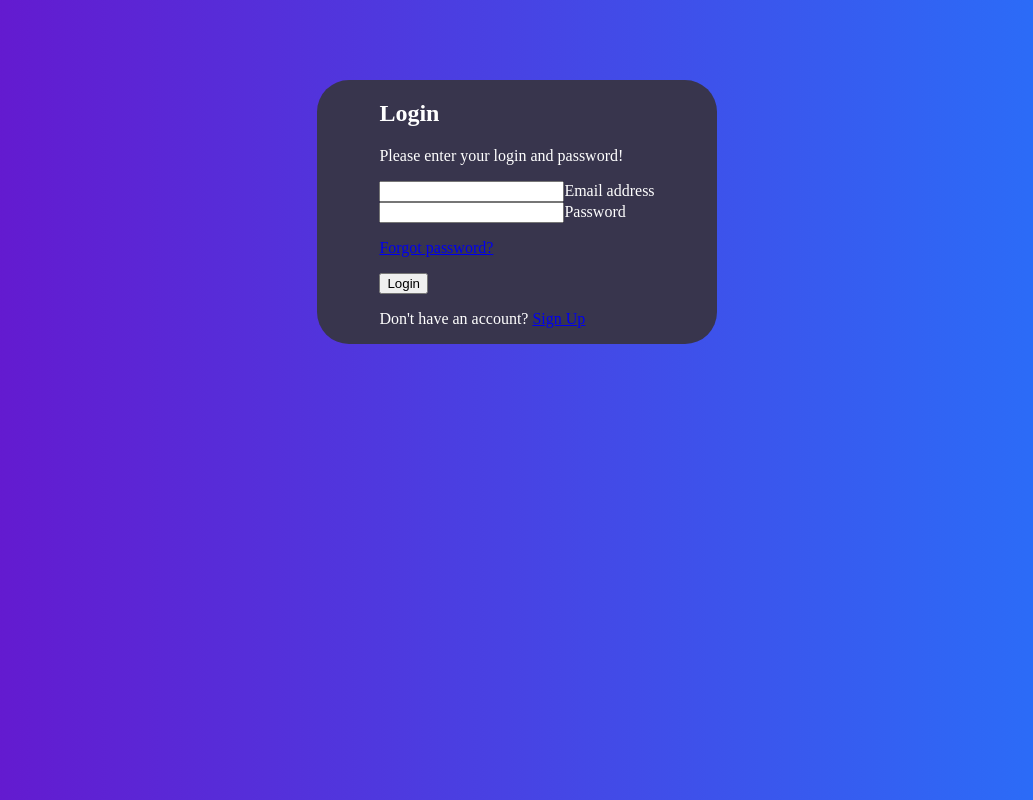
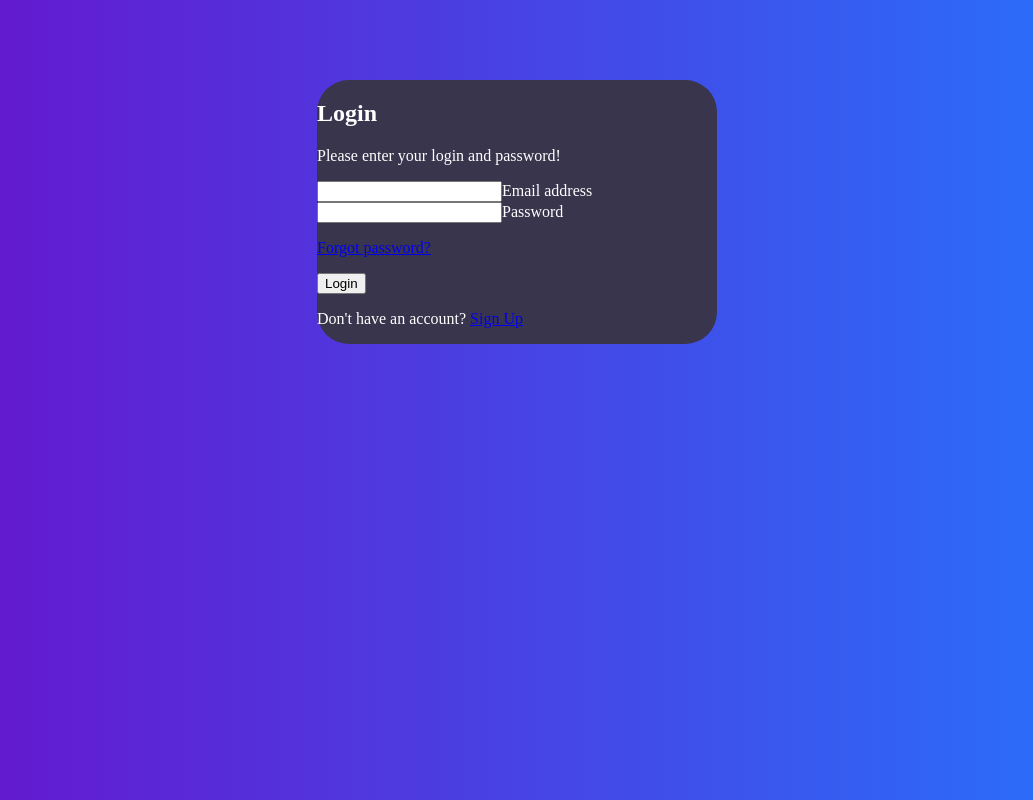
Before and after one commit to arneshgit/Competetion_idendifier, a React (Create React App) app: page /login in a window 1280 px wide. Shown: the whole page, without its empty margins (123-1156 px from the left). Built offline with nearby package versions, Linux system fonts and the light colour scheme; no server answers.

Commit message:
Update App.css

```diff
--- a/src/App.css
+++ b/src/App.css
@@ -4,7 +4,7 @@ body {
 /* Styling for the card container */
 .cardbody {
   display: flex;
-  justify-content: center;
+  /*justify-content: center;*/
   align-items: center;
   border-radius: 2rem;
   max-width: 400px;
```
